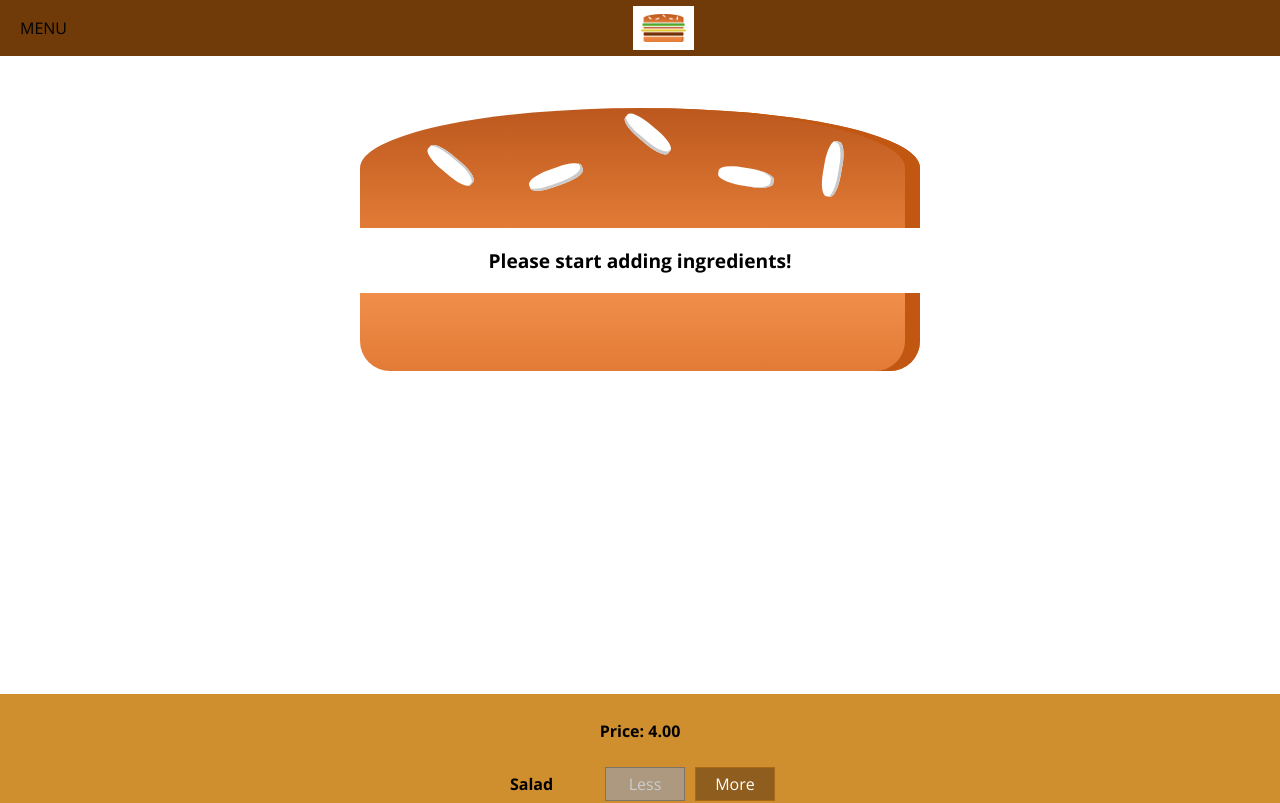
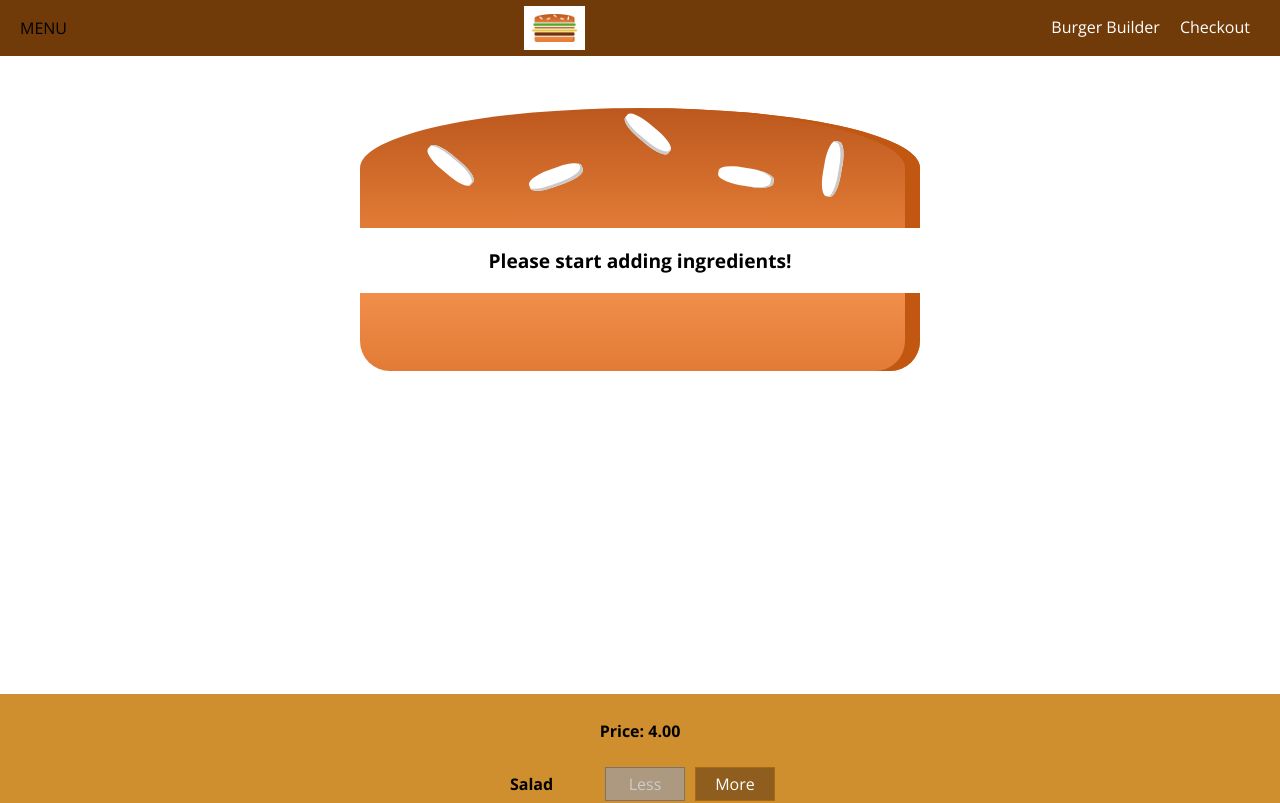
Before and after one commit to sriharshakappala/burger-builder, a React app: page / in a window 1280 px wide. Shown: the top 803 px of the page. Built offline with nearby package versions, Linux system fonts and the light colour scheme.

Commit message:
Add sidedrawer

```diff
--- /dev/null
+++ b/src/components/Navigation/NavigationItems/NavigationItem/NavigationItem.css
@@ -0,0 +1,25 @@
+.NavigationItem {
+  margin: 0;
+  box-sizing: border-box;
+  display: flex;
+  height: 100%;
+  align-items: center;
+}
+
+.NavigationItem a {
+  color: white;
+  text-decoration: none;
+  height: 100%;
+  padding: 16px 10px;
+  border-bottom: 4px solid transparent;
+  box-sizing: border-box;
+  display: block;
+}
+
+.NavigationItem a:hover,
+.NavigationItem a:active,
+.NavigationItem a:active {
+  background-color: #8F5C2C;
+  border-bottom: 4px solid #40A4C8;
+  color: white;
+}
--- /dev/null
+++ b/src/components/Navigation/NavigationItems/NavigationItem/NavigationItem.js
@@ -0,0 +1,13 @@
+import React from 'react';
+
+import classes from './NavigationItem.css';
+
+const navigationItem = (props) => {
+  return (
+    <li className={classes.NavigationItem}>
+      <a href={props.link} className={props.active ? classes.active : null}>{props.children}</a>
+    </li>
+  );
+}
+
+export default navigationItem;
--- /dev/null
+++ b/src/components/Navigation/NavigationItems/NavigationItems.css
@@ -0,0 +1,8 @@
+.NavigationItems {
+  margin: 0;
+  padding: 0;
+  list-style: none;
+  display: flex;
+  align-items: center;
+  height: 100%;
+}
--- /dev/null
+++ b/src/components/Navigation/NavigationItems/NavigationItems.js
@@ -0,0 +1,15 @@
+import React from 'react';
+
+import classes from './NavigationItems.css';
+import NavigationItem from './NavigationItem/NavigationItem';
+
+const navigationItems = (props) => {
+  return (
+    <ul className={classes.NavigationItems}>
+      <NavigationItem link="/" active>Burger Builder</NavigationItem>
+      <NavigationItem>Checkout</NavigationItem>
+    </ul>
+  );
+}
+
+export default navigationItems;
--- a/src/components/Navigation/Toolbar/Toolbar.js
+++ b/src/components/Navigation/Toolbar/Toolbar.js
@@ -2,13 +2,16 @@
 
 import classes from './Toolbar.css';
 import Logo from '../../Logo/Logo';
+import NavigationItems from '../NavigationItems/NavigationItems';
 
 const toolBar = (props) => {
   return (
     <header className={classes.Toolbar}>
       <div>MENU</div>
       <Logo />
-      <nav></nav>
+      <nav>
+        <NavigationItems />
+      </nav>
     </header>
   );
 }
```
